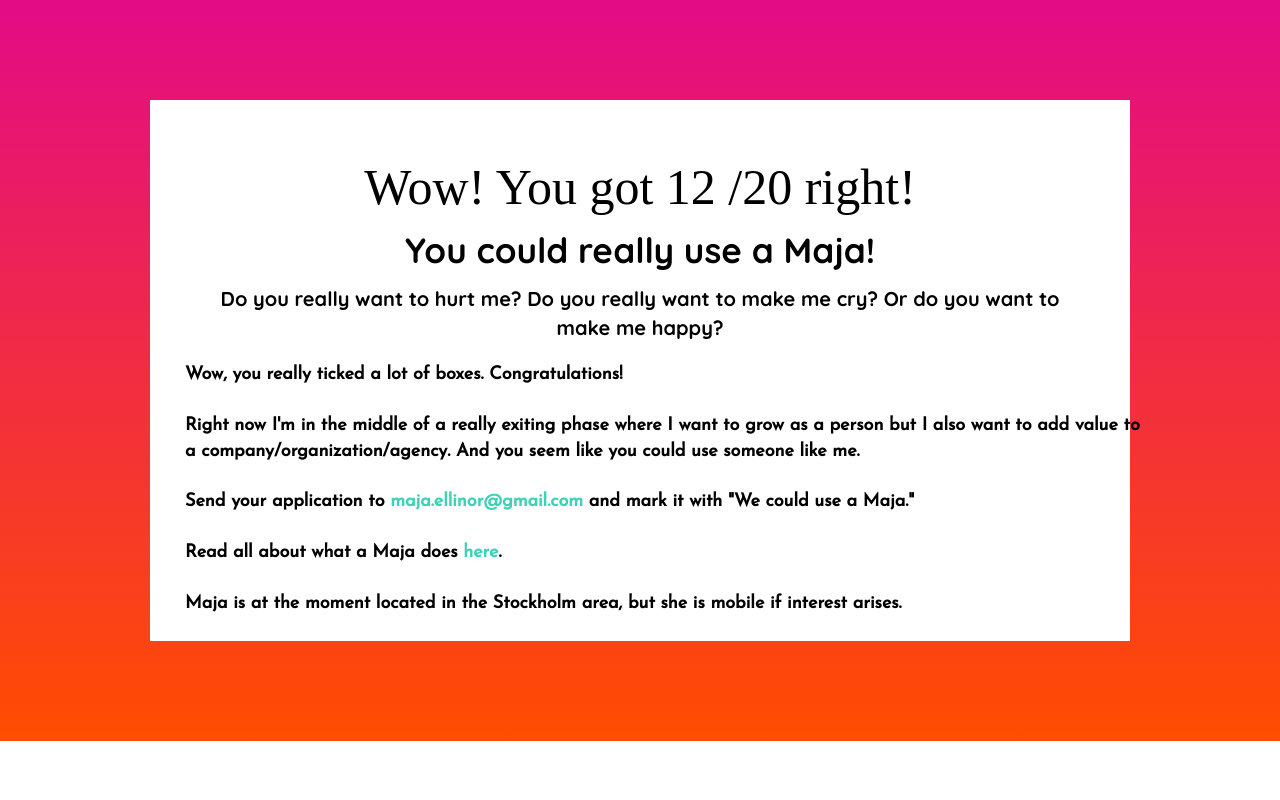
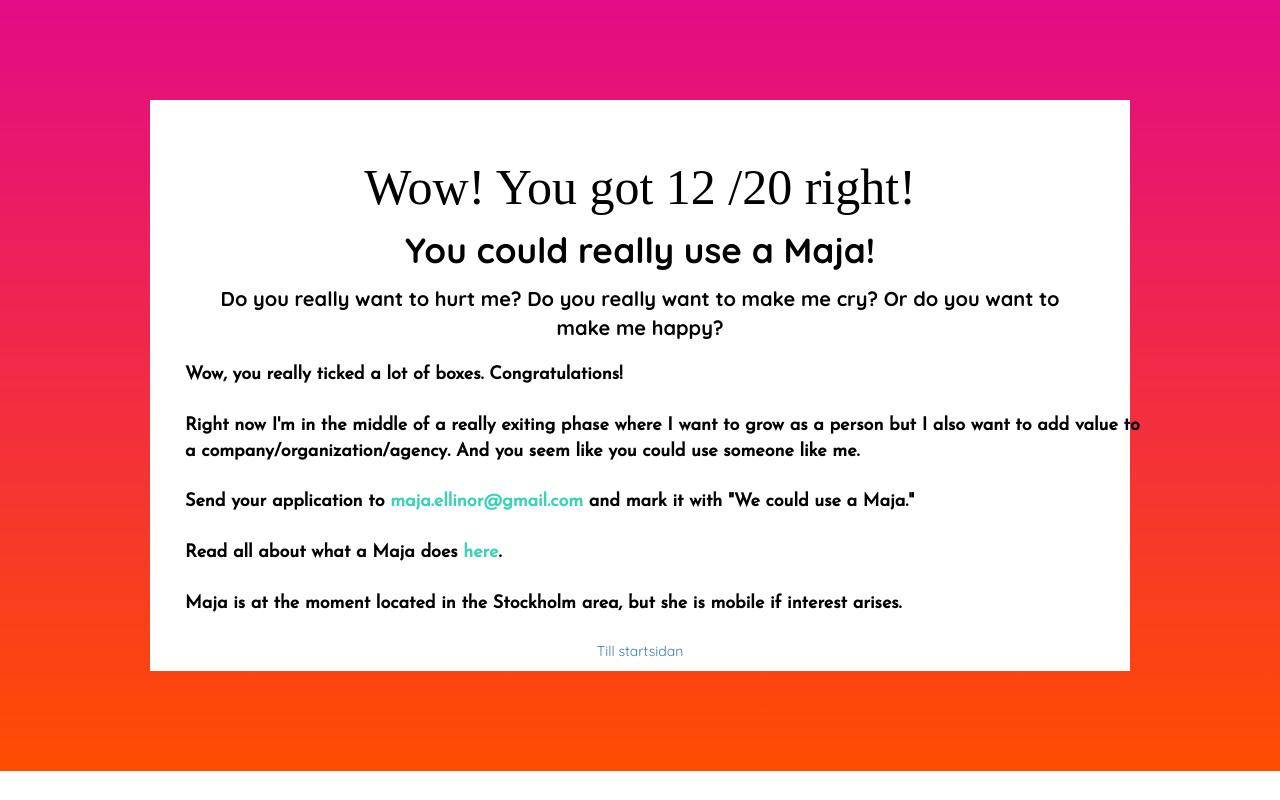
Before and after one commit to majaellinorlind/quizproject, a Django app: page /quiz/1/results/ in a window 1280 px wide. Run offline with Django 3.2, Linux system fonts and the light colour scheme; some libraries are stand-ins or nearby versions.

Commit message:
added link to start page on results in html

```diff
--- a/quiz/templates/quiz/results.html
+++ b/quiz/templates/quiz/results.html
@@ -24,6 +24,9 @@
 						<p class="b result body">Read all about what a Maja does <a href="https://www.google.es/search?q=what+does+a+maja+do%3F&oq=what+does+a+maja+do%3F&aqs=chrome..69i57.4662j0j1&sourceid=chrome&ie=UTF-8" class="link">here</a>.</p>
 						<p class="b result body">Maja is at the moment located in the Stockholm area, but she is mobile if interest arises.</p>
 
+						<p><a href="{% url "start_page" %}">Till startsidan</a></p>
+
+
 					</div>
 			</div>
 	</div>
```
